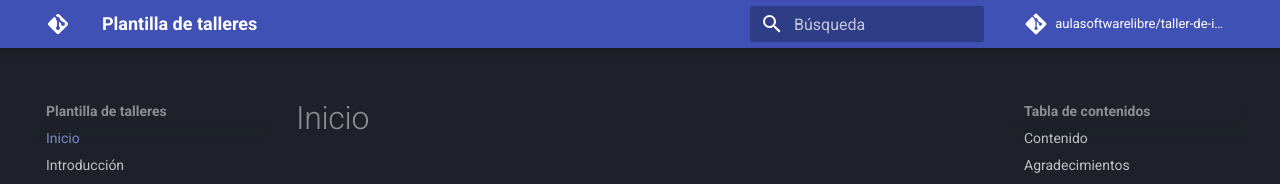
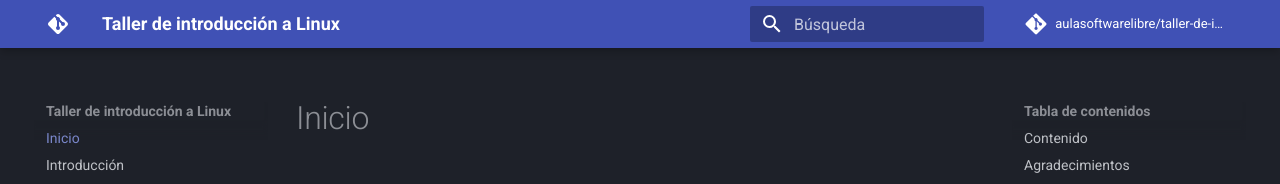
Before and after one commit to aulasoftwarelibre/taller-de-introduccion-a-linux, an MkDocs documentation site: the page built from docs/index.md, in a window 1280 px wide. Shown: the top 184 px of the page. Built offline with MkDocs 1.6.1 and Material for MkDocs 9.7.7, drawn with Linux system fonts in a browser that asks for light colours; comment, search, counter and statistics services are not loaded.

Commit message:
Changed site_name

```diff
--- a/mkdocs.yml
+++ b/mkdocs.yml
@@ -1,6 +1,6 @@
-site_name: "Plantilla de talleres"
+site_name: "Taller de introducción a Linux"
 site_author: "Aula de Software Libre <aulasoftwarelibre@uco.es>"
-site_description: "Plantilla para crear documentación de los talleres del aula"
+site_description: "Taller destinado a aquellos usuarios que quieran comenzar a utilizar linux"
 site_url: "https://github.com/aulasoftwarelibre/taller-de-introduccion-a-linux"
 
 repo_name: "aulasoftwarelibre/taller-de-introduccion-a-linux"
```
